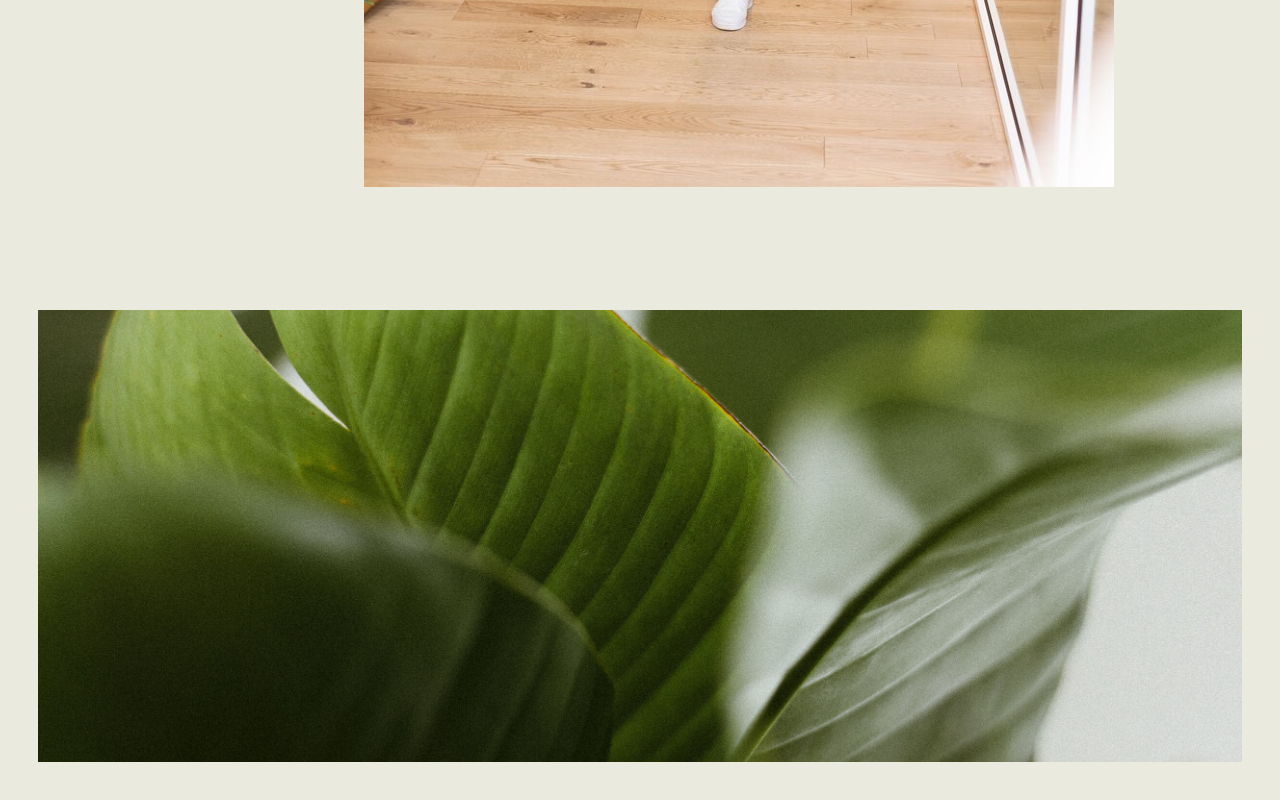
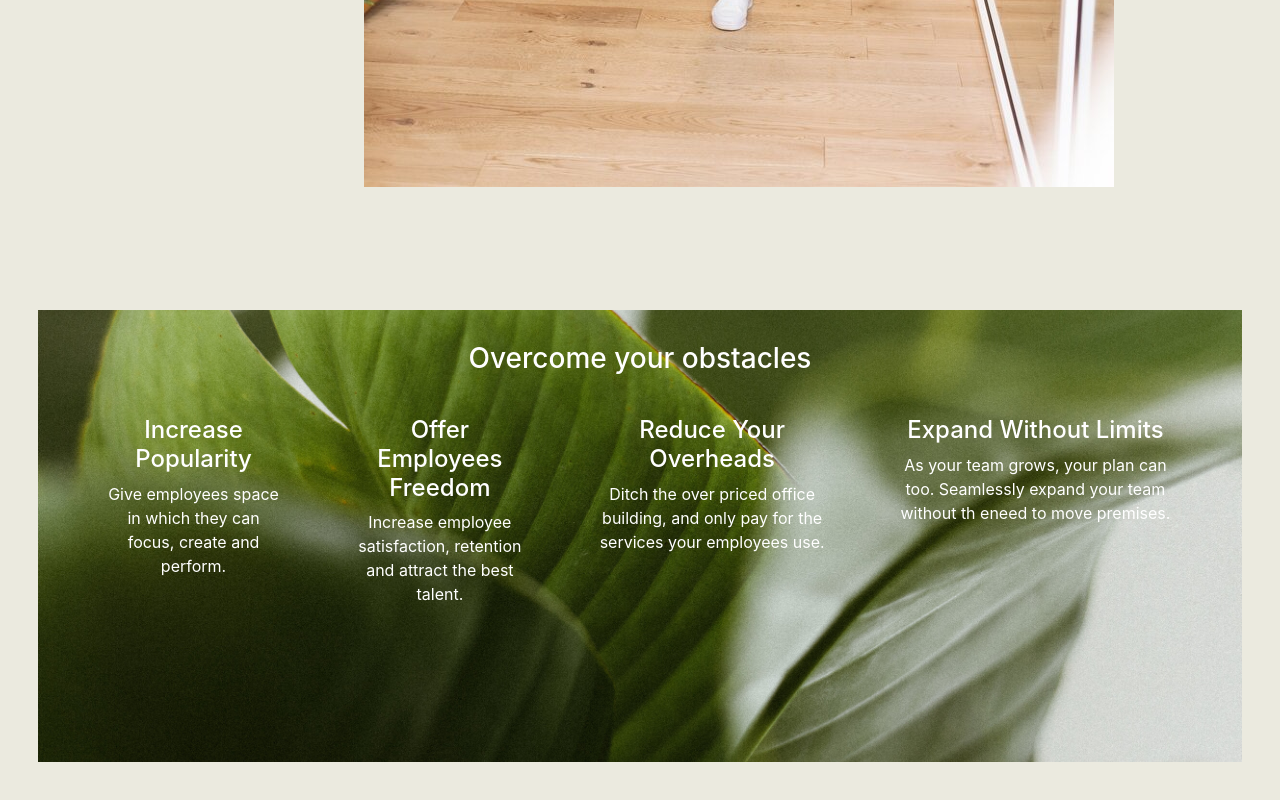
Before and after one commit to JakeLeigh/Yak, a React (Create React App) app in the folder Yak/Yak/ClientApp/: page / in a window 1280 px wide. Shown: the part 1822-2622 px from the top of the page. Built offline with nearby package versions, Linux system fonts and the light colour scheme.

Commit message:
Add content to obstacle comp

```diff
--- a/Yak/Yak/ClientApp/src/components/Obstacles/Obstacles.css
+++ b/Yak/Yak/ClientApp/src/components/Obstacles/Obstacles.css
@@ -18,5 +18,20 @@
   height: 100%;
   object-position: 50% 50%;
   object-fit: cover;
+}
+.obstacleContent {
+  position: relative;
+  text-align: center;
+  color: white;
+  padding: 2rem;
+  margin: auto 0;
+}
+.obstaclePoints {
+  display: flex;
+  flex-direction: row;
+  justify-content: space-around;
+}
 
+.obstaclePoints div {
+  padding: 2rem;
 }
--- a/Yak/Yak/ClientApp/src/components/Obstacles/Obstacles.js
+++ b/Yak/Yak/ClientApp/src/components/Obstacles/Obstacles.js
@@ -9,6 +9,27 @@ class Obstacles extends React.Component{
         <div class='obstacleImage'>
           <img class='leafBackground' src={leafBackground} />
         </div>
+        <div class='obstacleContent'>
+          <h3>Overcome your obstacles</h3>
+          <div class='obstaclePoints'>
+            <div>
+              <h4>Increase Popularity</h4>
+              <p>Give employees space in which they can focus, create and perform.</p>
+            </div>
+            <div>
+              <h4>Offer Employees Freedom</h4>
+              <p>Increase employee satisfaction, retention and attract the best talent.</p>
+            </div>
+            <div>
+              <h4>Reduce Your Overheads</h4>
+              <p>Ditch the over priced office building, and only pay for the services your employees use.</p>
+            </div>
+            <div>
+              <h4>Expand Without Limits</h4>
+              <p>As your team grows, your plan can too. Seamlessly expand your team without th eneed to move premises.</p>
+            </div>
+          </div>
+        </div>
       </div>
     )
   }
```
